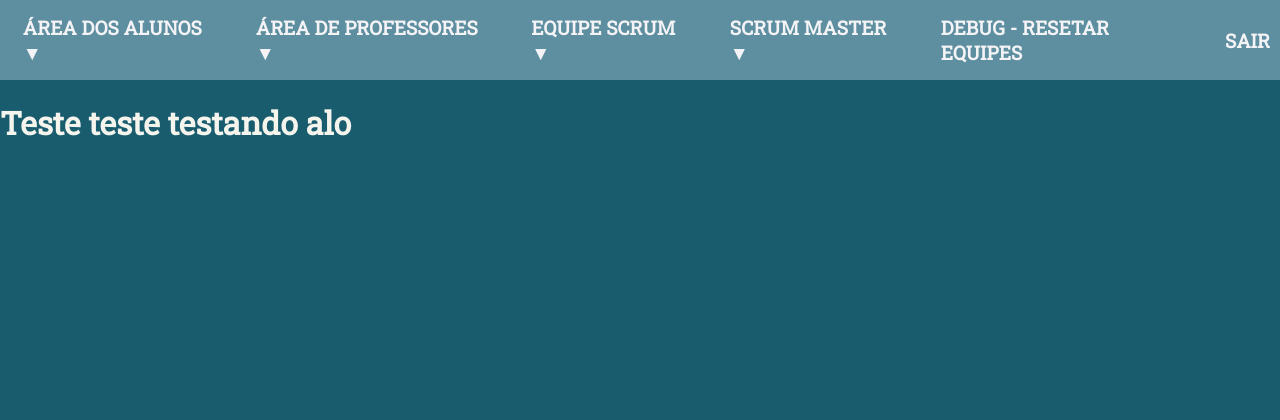
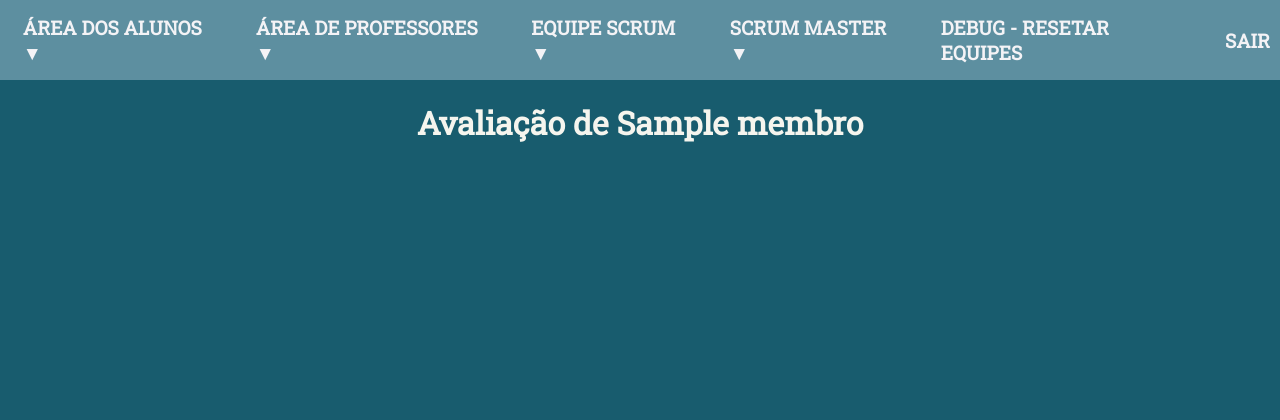
Before and after one commit to matheussd1/Apollo11, a Flask app: template Src/templates/avaliação.html in a window 1280 px wide. Shown: the top 420 px of the page. Run offline with Flask 3, Linux system fonts and the light colour scheme; the template is opened without the code that fills it: most values are stand-ins (such as "Sample title", 1, 10 or a date in 2020); parts of the project's set-up code (start-up, migrations or seed data) failed here and were passed over.

Commit message:
fix: Arrumado bug visual no CSS da página de avaliações.

```diff
--- a/Src/routes/scrum.py
+++ b/Src/routes/scrum.py
@@ -25,4 +25,4 @@ def index():
 
 @scrum.route('/avaliar_membro/<string:ra>')
 def avaliar_membro(ra):
-    return render_template('avaliação.html')
+    return render_template('avaliação.html', membro=pegar_membro(ra))
--- a/Src/static/css/avaliação.css
+++ b/Src/static/css/avaliação.css
@@ -2,5 +2,23 @@ body, html {
     margin: 0;
     font-family: Roboto Slab;
     background-color: #185c6e;
+    display: flex;
+    flex-direction: column;
+    justify-content: center;
+    align-items: center;
     color: #f5f5ee;
 }
+
+
+.container{
+    border-radius: 20px;
+    background-color: #f4f3f6;
+    box-shadow: 0 4px 8px 0 rgba(0, 0, 0, 0.2), 0 6px 20px 0 rgba(0, 0, 0, 0.19);
+    margin-top: 3%;
+    display: flex;
+    flex-direction: column;
+    align-items: center;
+    color: #185c6e;
+    width: 90vw;
+    height: 80vh;
+}
--- a/Src/templates/avaliação.html
+++ b/Src/templates/avaliação.html
@@ -5,5 +5,5 @@
 {% endblock %}
 
 {% block body %}
-    <h1>Teste teste testando alo</h1>
+    <h1>Avaliação de {{membro.nome}}</h1>
 {% endblock %}
--- a/Src/templates/base.html
+++ b/Src/templates/base.html
@@ -4,7 +4,7 @@
     <meta charset="UTF-8">
     <meta name="viewport" content="width=device-width, initial-scale=1.0">
     <link href='https://fonts.googleapis.com/css?family=Roboto Slab' rel='stylesheet'>
-    <link rel="stylesheet" href="../static/css/main.css">
+    <link rel="stylesheet" href="{{ url_for('static', filename='css/main.css') }}">
     {% block head %}{% endblock %}
 </head>
 <body>
--- a/Src/utils/helpers.py
+++ b/Src/utils/helpers.py
@@ -81,3 +81,9 @@ def equipe_atual():
         if equipe == usuario_atual()['equipe']:
             return equipe
     return []
+
+def pegar_membro(ra):
+    for aluno in carregar_alunos():
+        if aluno['ra'] == ra:
+            return aluno
+    return []
```
